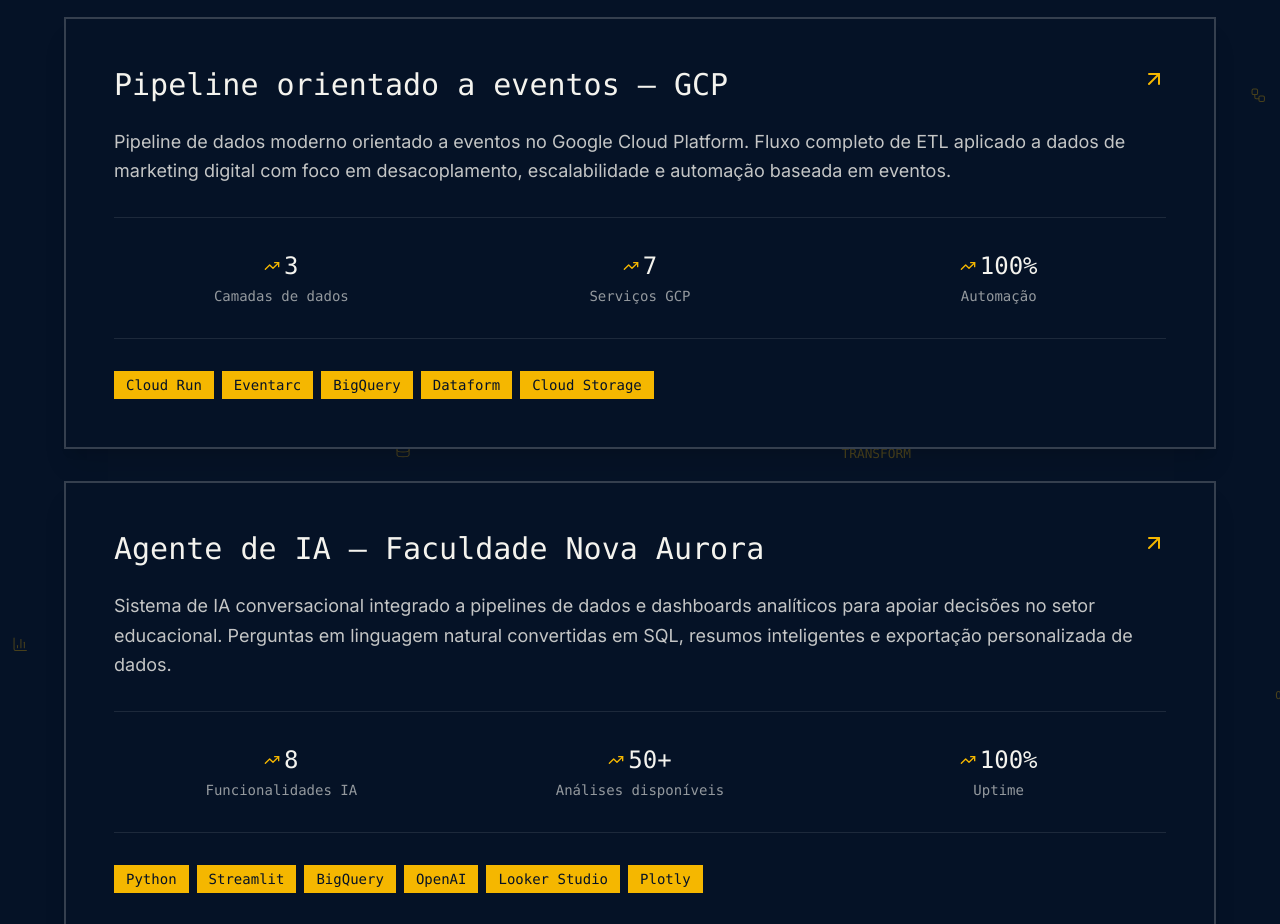
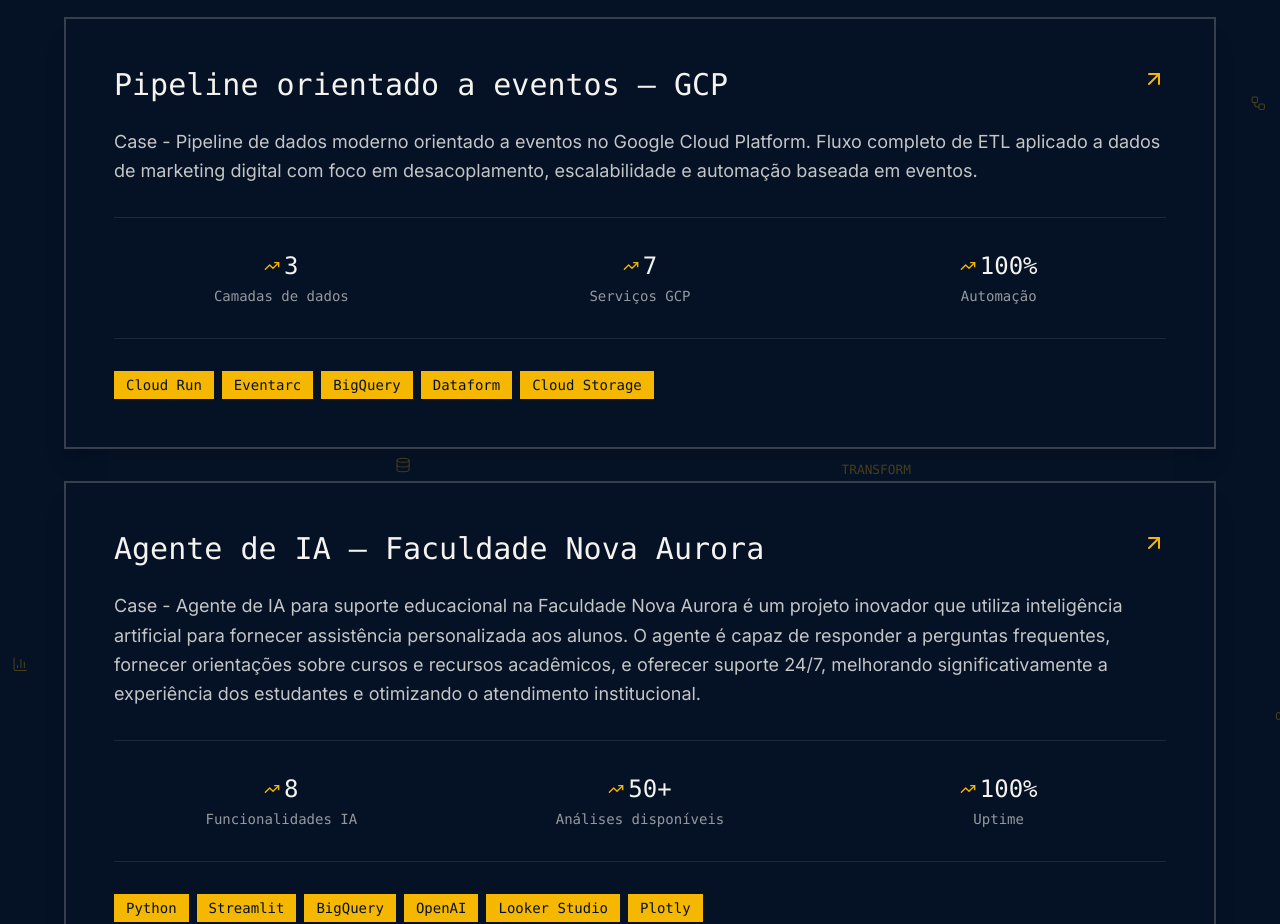
Before and after one commit to Matheus-Fuzati-de-Carvalho/portfolio-matheusfuzati, a React (Vite) app: page / in a window 1280 px wide. Shown: the part 1700-2624 px from the top of the page. Built offline with nearby package versions, Linux system fonts and the light colour scheme.

Commit message:
Mudança na nomeclatura dos botões de case

```diff
--- a/src/app/components/Projects.tsx
+++ b/src/app/components/Projects.tsx
@@ -9,7 +9,7 @@
       id: "pipeline-eventos-gcp",
       title: "Pipeline orientado a eventos — GCP",
       description:
-        "Pipeline de dados moderno orientado a eventos no Google Cloud Platform. Fluxo completo de ETL aplicado a dados de marketing digital com foco em desacoplamento, escalabilidade e automação baseada em eventos.",
+        "Case -  Pipeline de dados moderno orientado a eventos no Google Cloud Platform. Fluxo completo de ETL aplicado a dados de marketing digital com foco em desacoplamento, escalabilidade e automação baseada em eventos.",
       metrics: [
         { label: "Camadas de dados", value: "3" },
         { label: "Serviços GCP", value: "7" },
@@ -21,7 +21,7 @@
       id: "agente-ia-educacional",
       title: "Agente de IA — Faculdade Nova Aurora",
       description:
-        "Sistema de IA conversacional integrado a pipelines de dados e dashboards analíticos para apoiar decisões no setor educacional. Perguntas em linguagem natural convertidas em SQL, resumos inteligentes e exportação personalizada de dados.",
+        "Case -  Agente de IA para suporte educacional na Faculdade Nova Aurora é um projeto inovador que utiliza inteligência artificial para fornecer assistência personalizada aos alunos. O agente é capaz de responder a perguntas frequentes, fornecer orientações sobre cursos e recursos acadêmicos, e oferecer suporte 24/7, melhorando significativamente a experiência dos estudantes e otimizando o atendimento institucional.",
       metrics: [
         { label: "Funcionalidades IA", value: "8" },
         { label: "Análises disponíveis", value: "50+" },
```
